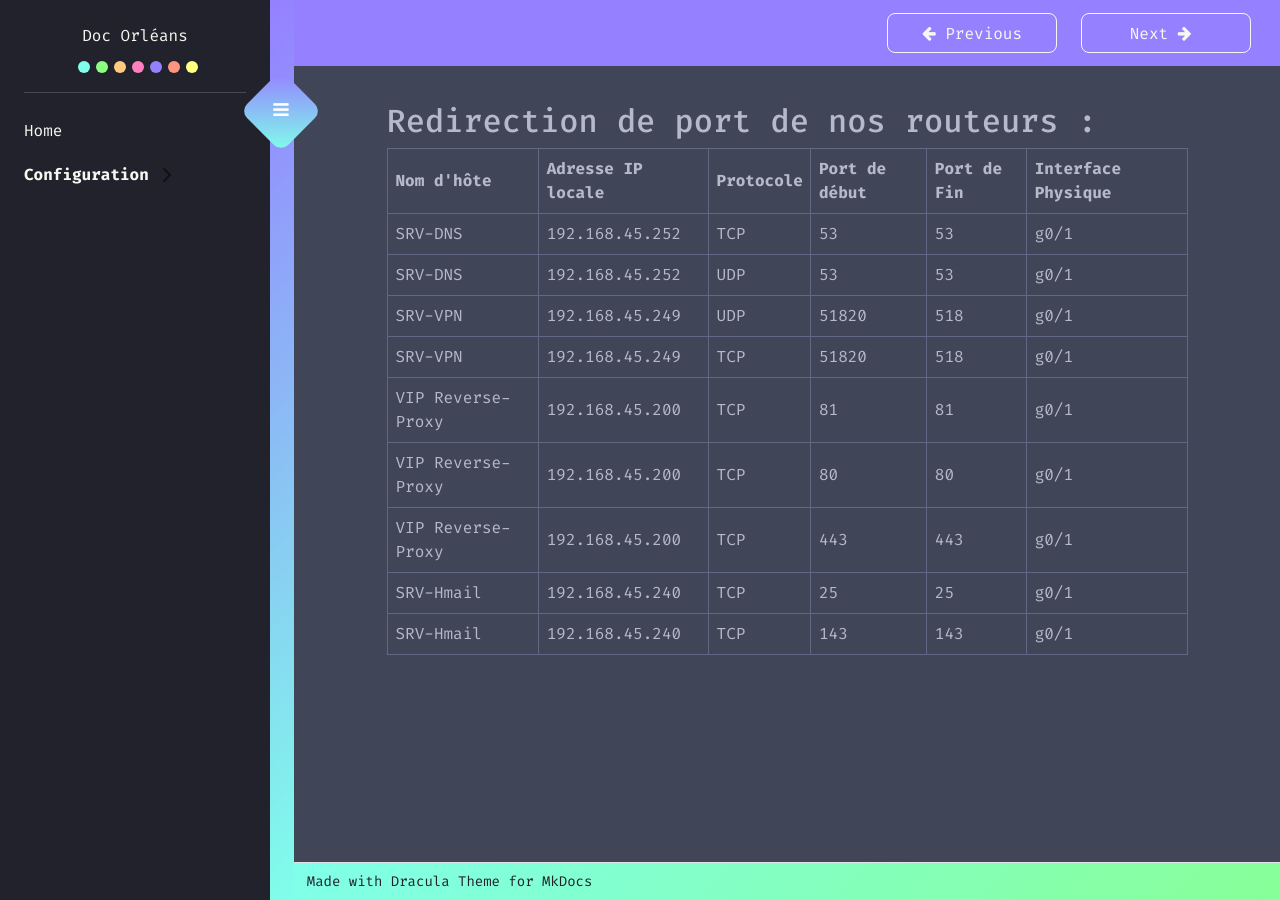
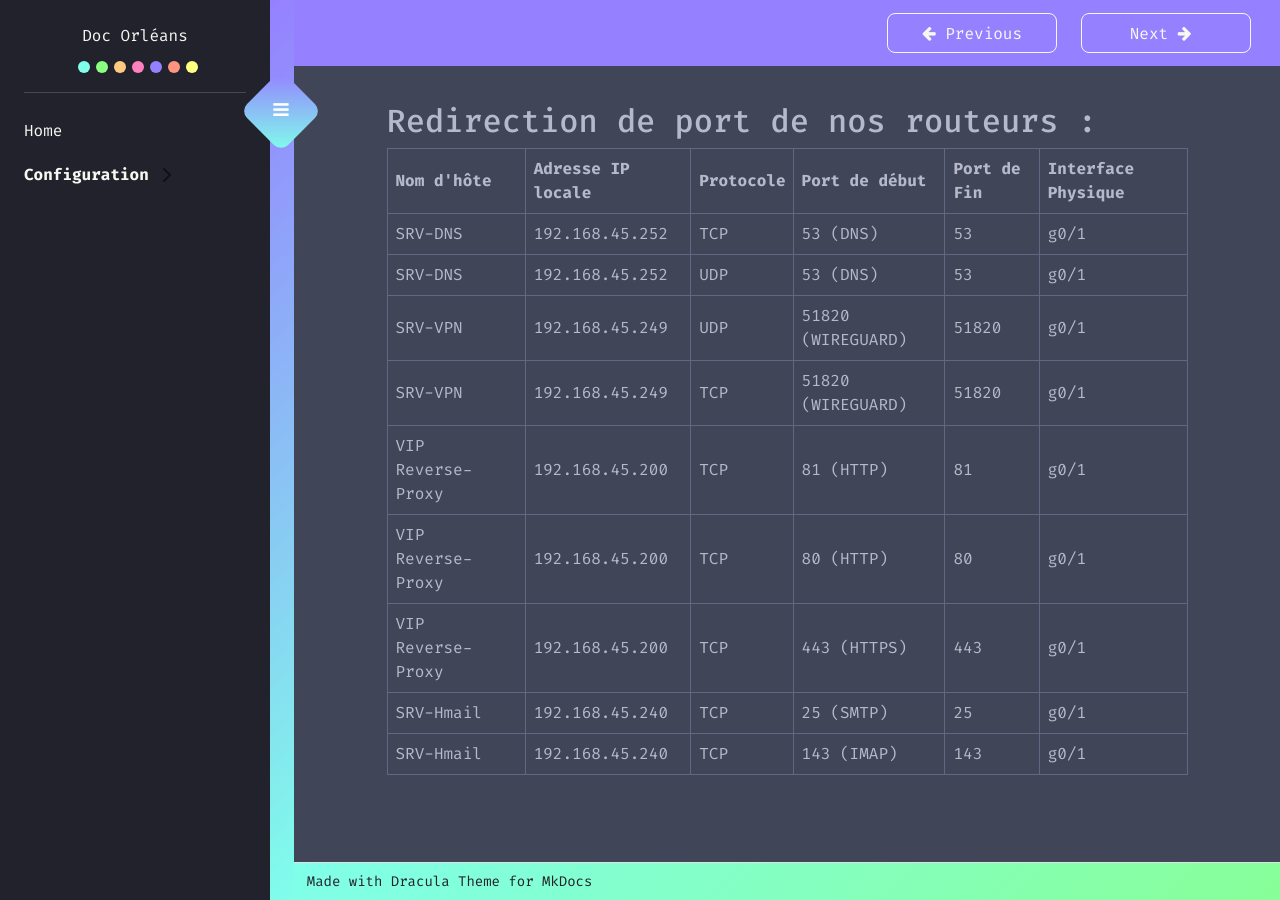
Before and after one commit to eRaETatsuya/OrleansSIO.github.io, an MkDocs documentation site: the page built from docs/NAT.md, in a window 1280 px wide. Built offline with MkDocs 1.6.1 and Material for MkDocs 9.7.7, drawn with Linux system fonts in a browser that asks for light colours.

Commit message:
Update NAT.md

```diff
--- a/docs/NAT.md
+++ b/docs/NAT.md
@@ -3,12 +3,12 @@
 
 | Nom d'hôte| Adresse IP locale | Protocole | Port de début | Port de Fin | Interface Physique |
 |-----------|-----------|---------|-----------|-----------|-----------|
-| SRV-DNS |192.168.45.252|TCP| 53 | 53 | g0/1|
-| SRV-DNS |192.168.45.252|UDP| 53 | 53 | g0/1|
-| SRV-VPN |192.168.45.249|UDP| 51820 | 518 | g0/1|
-| SRV-VPN |192.168.45.249|TCP| 51820 | 518 | g0/1|
-| VIP Reverse-Proxy |192.168.45.200|TCP| 81 | 81 | g0/1|
-| VIP Reverse-Proxy |192.168.45.200|TCP| 80 | 80 | g0/1|
-| VIP Reverse-Proxy |192.168.45.200|TCP| 443 | 443 | g0/1|
-| SRV-Hmail |192.168.45.240|TCP| 25 | 25 | g0/1|
-| SRV-Hmail |192.168.45.240|TCP| 143 | 143 | g0/1|
+| SRV-DNS |192.168.45.252|TCP|  53 (DNS) | 53 | g0/1|
+| SRV-DNS |192.168.45.252|UDP| 53 (DNS) | 53 | g0/1|
+| SRV-VPN |192.168.45.249|UDP| 51820 (WIREGUARD) | 51820 | g0/1|
+| SRV-VPN |192.168.45.249|TCP| 51820 (WIREGUARD) | 51820 | g0/1|
+| VIP Reverse-Proxy |192.168.45.200|TCP| 81 (HTTP) | 81 | g0/1|
+| VIP Reverse-Proxy |192.168.45.200|TCP| 80 (HTTP)  | 80 | g0/1|
+| VIP Reverse-Proxy |192.168.45.200|TCP| 443 (HTTPS) | 443 | g0/1|
+| SRV-Hmail |192.168.45.240|TCP| 25 (SMTP) | 25 | g0/1|
+| SRV-Hmail |192.168.45.240|TCP| 143 (IMAP) | 143 | g0/1|
```
